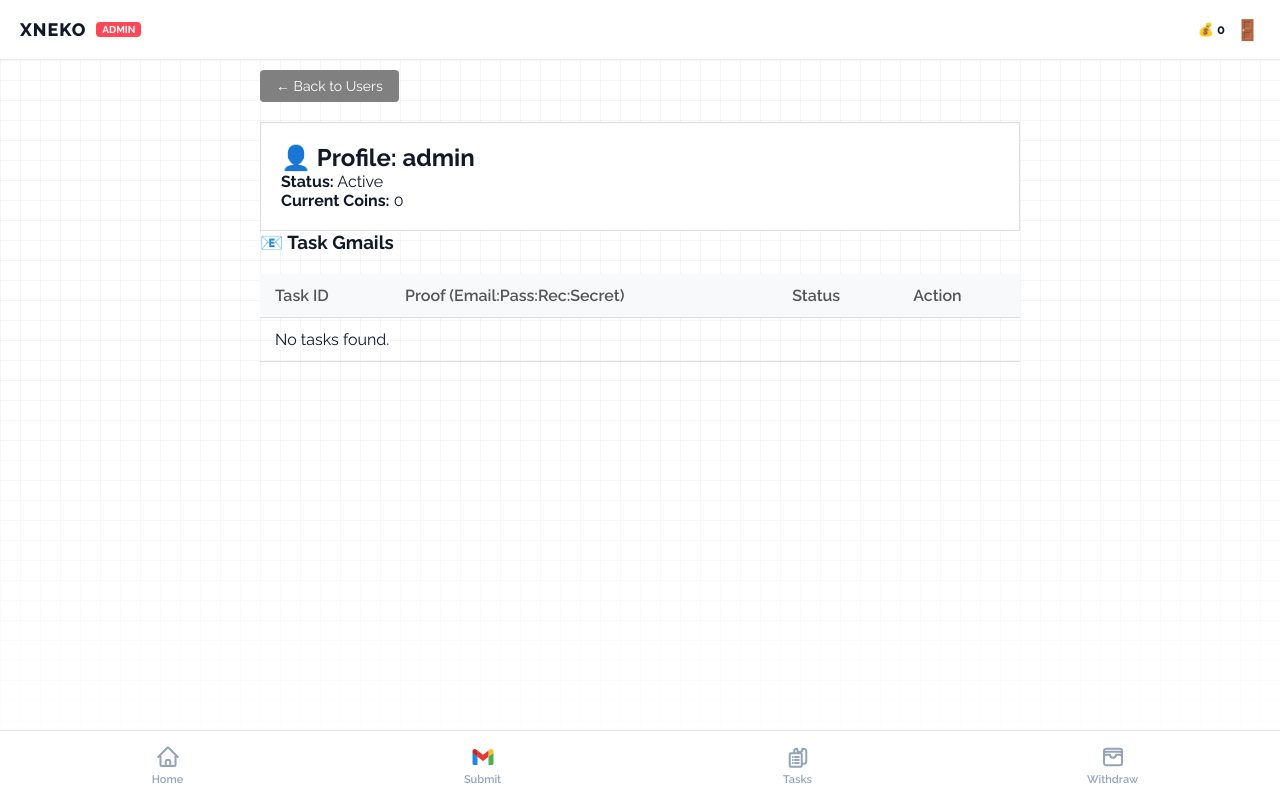
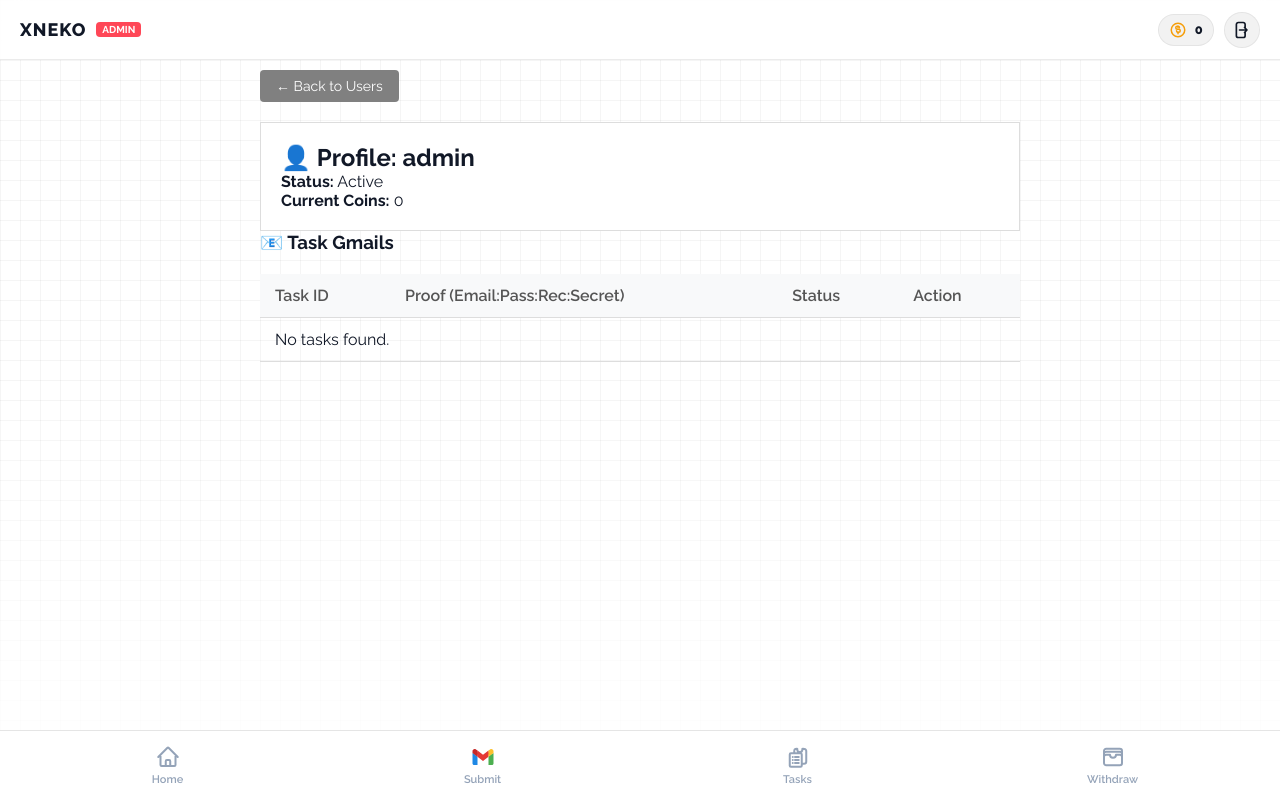
Before and after one commit to shahariarmahfuz/Wow, a Flask app: page /admin/user/1 in a window 1280 px wide. Run offline with Flask 3, Linux system fonts and the light colour scheme; a user stored in the database is signed in.

Commit message:
Update base.html

```diff
--- a/templates/base.html
+++ b/templates/base.html
@@ -74,6 +74,72 @@
         border-radius: 4px; text-decoration: none; margin-left: 10px; font-weight: bold;
     }
 
+    /* --- TOP NAV (AUTH ACTIONS) --- */
+    .user-actions {
+      display: flex;
+      align-items: center;
+      gap: 10px;
+    }
+
+    .coin-pill {
+      display: inline-flex;
+      align-items: center;
+      gap: 8px;
+      padding: 6px 10px;
+      border-radius: 999px;
+      background: rgba(0,0,0,0.05);
+      border: 1px solid rgba(0,0,0,0.06);
+      line-height: 1;
+    }
+
+    .coin-icon {
+      width: 18px;
+      height: 18px;
+      color: #f59e0b; /* subtle gold */
+      flex-shrink: 0;
+    }
+
+    .coin-amount {
+      font-size: 13px;
+      font-weight: 800;
+      color: #111827;
+      letter-spacing: 0.2px;
+    }
+
+    .icon-btn {
+      display: inline-flex;
+      align-items: center;
+      justify-content: center;
+      width: 36px;
+      height: 36px;
+      border-radius: 999px;
+      background: rgba(0,0,0,0.05);
+      border: 1px solid rgba(0,0,0,0.06);
+      color: var(--text-main);
+      text-decoration: none;
+      transition: background 0.2s, transform 0.2s;
+    }
+
+    .icon-btn:hover {
+      background: rgba(0,0,0,0.10);
+      transform: translateY(-1px);
+    }
+
+    .icon-btn:active {
+      transform: translateY(0);
+    }
+
+    .icon-btn:focus-visible {
+      outline: 2px solid #2563eb;
+      outline-offset: 2px;
+    }
+
+    .icon-svg {
+      width: 20px;
+      height: 20px;
+      flex-shrink: 0;
+    }
+
     /* --- BOTTOM NAVBAR --- */
     .bottom-nav {
       position: fixed; bottom: 0; left: 0; width: 100%; height: 70px;
@@ -123,9 +189,25 @@
     </div>
 
     {% if current_user.is_authenticated %}
-        <div style="display: flex; align-items: center; gap: 10px;">
-            <span style="font-size: 13px; font-weight: 700; color: #111827;">💰 {{ current_user.coins }}</span>
-            <a href="{{ url_for('logout') }}" style="font-size: 20px; text-decoration: none;" title="Logout">🚪</a>
+        <div class="user-actions">
+            <div class="coin-pill" title="Coins" aria-label="Coins">
+              <!-- Coin Icon -->
+              <svg class="coin-icon" xmlns="http://www.w3.org/2000/svg" viewBox="0 0 24 24" fill="none" stroke="currentColor" stroke-width="2" stroke-linecap="round" stroke-linejoin="round" aria-hidden="true">
+                <circle cx="12" cy="12" r="9"></circle>
+                <path d="M14 9a2 2 0 0 0-2-2h-1a2 2 0 0 0 0 4h2a2 2 0 0 1 0 4h-1a2 2 0 0 1-2-2"></path>
+                <path d="M12 7v2"></path>
+                <path d="M12 15v2"></path>
+              </svg>
+              <span class="coin-amount">{{ current_user.coins }}</span>
+            </div>
+
+            <a href="{{ url_for('logout') }}" class="icon-btn" title="Logout" aria-label="Logout">
+              <!-- Logout Icon -->
+              <svg class="icon-svg" xmlns="http://www.w3.org/2000/svg" fill="none" viewBox="0 0 24 24" stroke-width="2" stroke="currentColor" aria-hidden="true">
+                <path stroke-linecap="round" stroke-linejoin="round" d="M15.75 9V5.25A2.25 2.25 0 0 0 13.5 3h-6A2.25 2.25 0 0 0 5.25 5.25v13.5A2.25 2.25 0 0 0 7.5 21h6a2.25 2.25 0 0 0 2.25-2.25V15" />
+                <path stroke-linecap="round" stroke-linejoin="round" d="M18 12H9m9 0-3-3m3 3-3 3" />
+              </svg>
+            </a>
         </div>
     {% else %}
         <a href="https://www.facebook.com/theeliteman" target="_blank" class="fb-btn">
```
